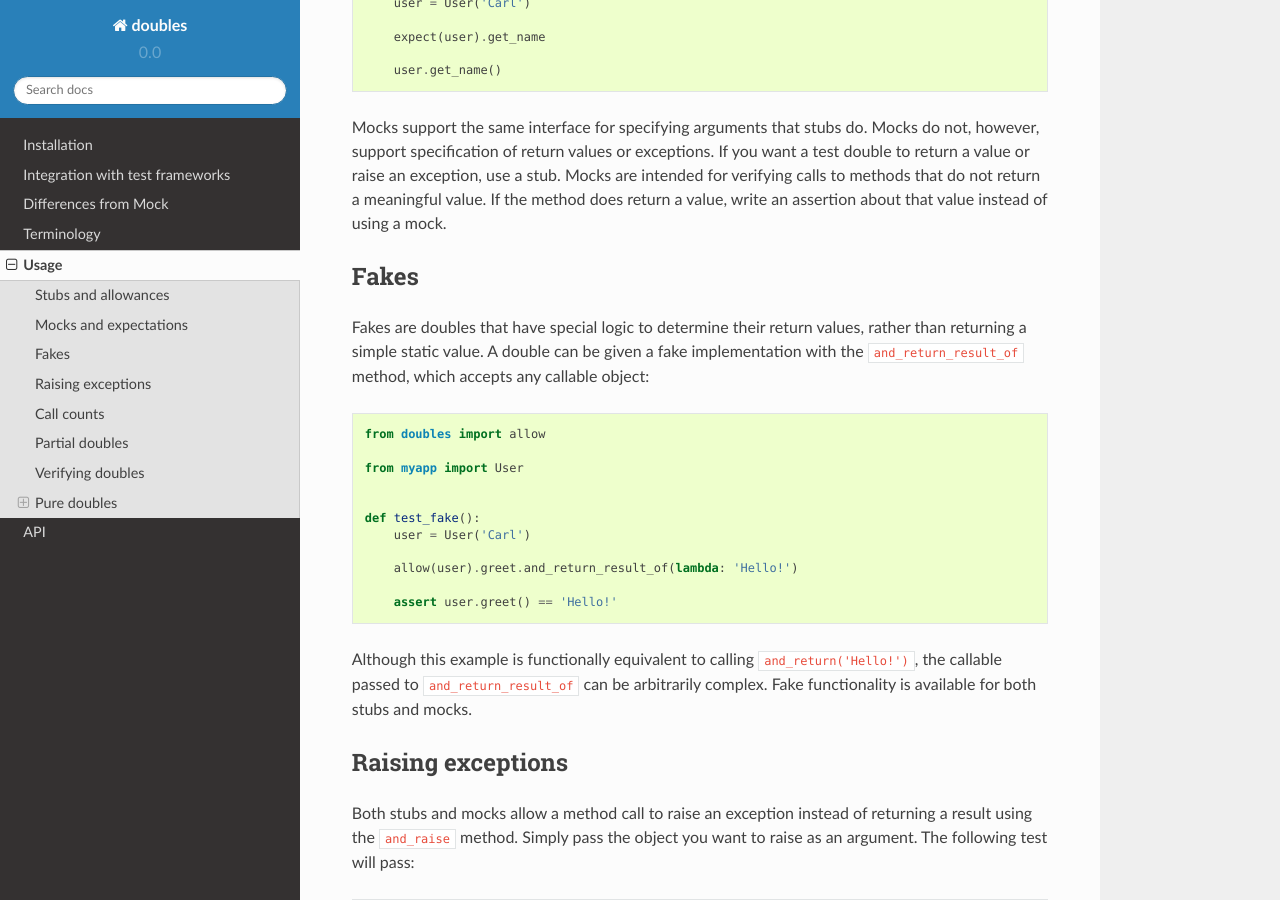
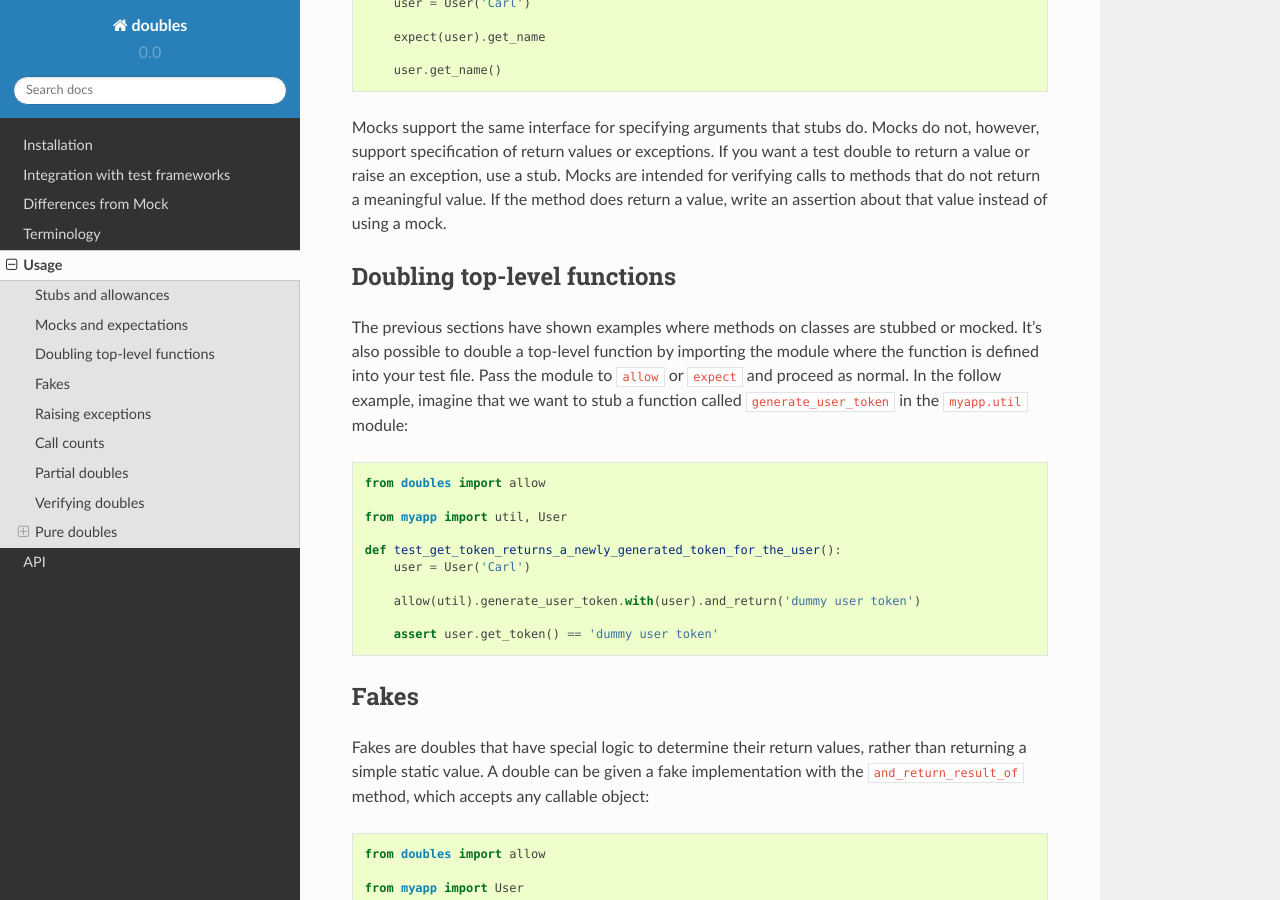
Before and after one commit to uber/doubles, a Sphinx documentation site: the page built from docs/source/usage.rst, in a window 1280 px wide and 900 px high, scrolled down 2863 px. Built offline with Sphinx 7.4.7 and the Read the Docs theme 2.0.0, drawn with Linux system fonts in a browser that asks for light colours.

Commit message:
Document top-level function doubling. Closes #29.

```diff
--- a/docs/source/usage.rst
+++ b/docs/source/usage.rst
@@ -120,6 +120,22 @@ The above test will fail with a ``MockExpectationError`` exception, because we e
         user.get_name()
 
 Mocks support the same interface for specifying arguments that stubs do. Mocks do not, however, support specification of return values or exceptions. If you want a test double to return a value or raise an exception, use a stub. Mocks are intended for verifying calls to methods that do not return a meaningful value. If the method does return a value, write an assertion about that value instead of using a mock.
+
+Doubling top-level functions
+----------------------------
+
+The previous sections have shown examples where methods on classes are stubbed or mocked. It's also possible to double a top-level function by importing the module where the function is defined into your test file. Pass the module to ``allow`` or ``expect`` and proceed as normal. In the follow example, imagine that we want to stub a function called ``generate_user_token`` in the ``myapp.util`` module::
+
+    from doubles import allow
+
+    from myapp import util, User
+
+    def test_get_token_returns_a_newly_generated_token_for_the_user():
+        user = User('Carl')
+
+        allow(util).generate_user_token.with(user).and_return('dummy user token')
+
+        assert user.get_token() == 'dummy user token'
 
 Fakes
 -----
```
